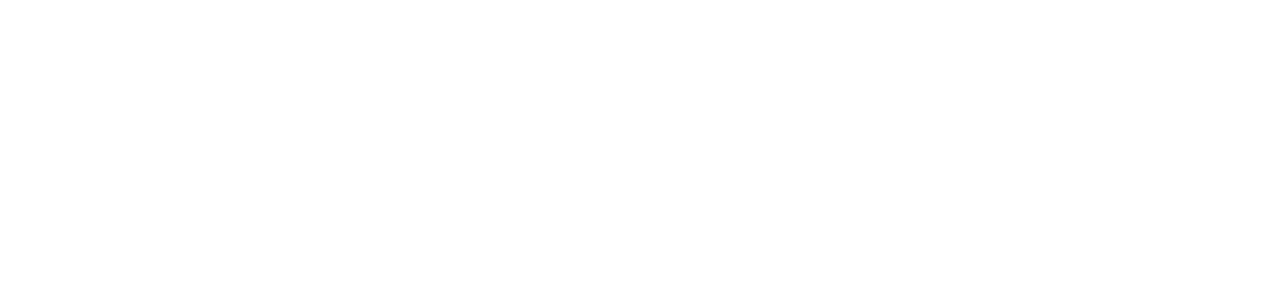
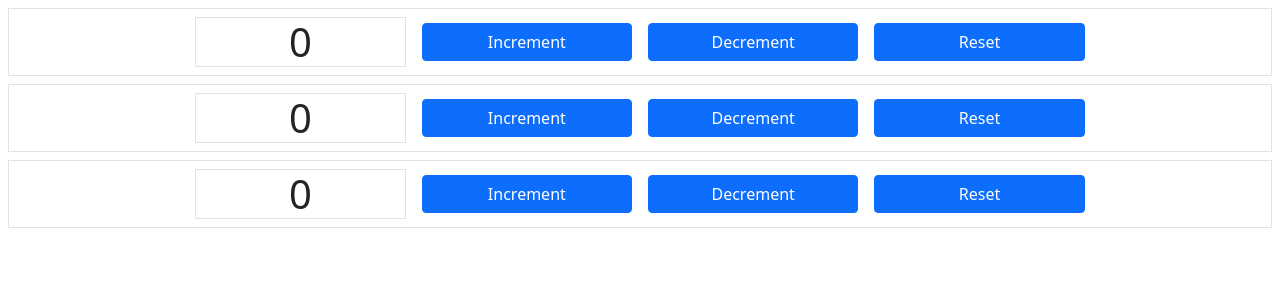
Before and after one commit to VadimPonomarov/react-owu-1, a React (Create React App) app: page / in a window 1280 px wide. Shown: the top 300 px of the page. Built offline with nearby package versions, Linux system fonts and the light colour scheme.

Commit message:
Lesson_4_HW

```diff
--- a/src/App.js
+++ b/src/App.js
@@ -1,27 +1,39 @@
 import {React, useReducer} from "react";
 
-import Counter from './components/counter/Counter'
-
-const INC = 'inc'
-const DEC = 'dec'
-const RES = 'res'
+import counterGenerator from './servises/counter_generator.service'
 
 const reducer = (state, action) => {
-    console.log(state)
+    const CURRENT = `counter${action.payload.index}`
+
     switch (action.type) {
         case 'inc':
-            return {...state, [action.payload.hhh]: {name: ',jhv'}}
+            return {...state, [CURRENT]: state[CURRENT] + 1}
         case "dec":
+            return {...state, [CURRENT]: state[CURRENT] - 1}
         case "res":
+            return {...state, [CURRENT]: 0}
+        default:
+            return new Error('Error')
     }
 }
 
+function App() {
 
-function App() {
-    const [state, dispatch] = useReducer(reducer, {})
+    const initialState = {}
+    const [state, dispatch] = useReducer(reducer, initialState)
+    //Генератор каунтеров
+    const counterArr = counterGenerator(3, initialState, state, dispatch)
+
 
     return (
-        <Counter number={3}/>
+        counterArr.map((item, index) => {
+            return (
+                <div key={index}>
+                    {item}
+                </div>
+            )
+        })
+
     )
 }
 
--- a/src/components/counter/Counter.js
+++ b/src/components/counter/Counter.js
@@ -1,12 +1,31 @@
 import React from 'react';
 
-function Counter({number}) {
-    const quant = new Array(1)
+function Counter({index, state, dispatch}) {
 
     return (
-        quant.map(item => {
-            return <h1>,jhkjh</h1>
-        })
+        <div className={'d-flex border m-2 align-items-center justify-content-center'}>
+            <h1 className={'col-2 border text-center m-2'}>
+                {state[`counter${index}`] ? state[`counter${index}`] : 0}
+            </h1>
+            <button
+                className={'btn btn-button btn-primary col-2 m-2'}
+                onClick={() => dispatch({type: 'inc', payload: {index}})}
+            >
+                Increment
+            </button>
+            <button
+                className={'btn btn-button btn-primary col-2 m-2'}
+                onClick={() => dispatch({type: 'dec', payload: {index}})}
+            >
+                Decrement
+            </button>
+            <button
+                className={'btn btn-button btn-primary offset-1 col-2 m-2'}
+                onClick={() => dispatch({type: 'res', payload: {index}})}
+            >
+                Reset
+            </button>
+        </div>
     )
 }
 
--- /dev/null
+++ b/src/servises/counter_generator.service.js
@@ -0,0 +1,13 @@
+import Counter from '../components/counter/Counter'
+
+const counterGenerator = (num, initialState, state, dispatch) => {
+    const counterArr = []
+
+    for (let i = 0; i < num; i++) {
+        counterArr.push(<Counter index={i} state={state} dispatch={dispatch}/>)
+        initialState[`counter${i}`] = 0
+    }
+    return counterArr
+}
+
+export default counterGenerator
```
